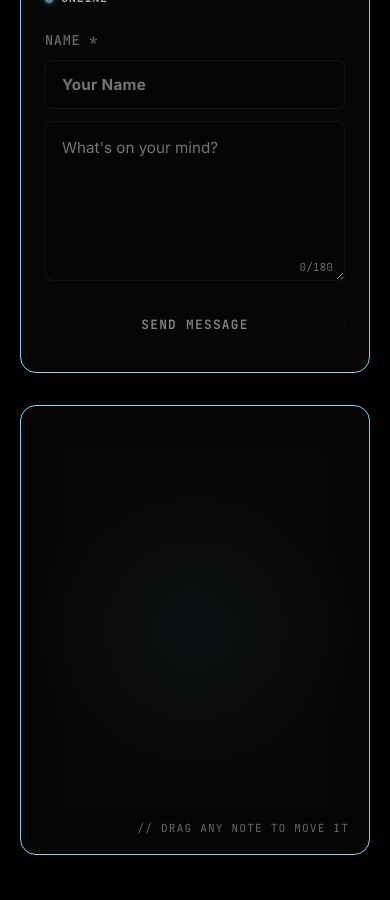
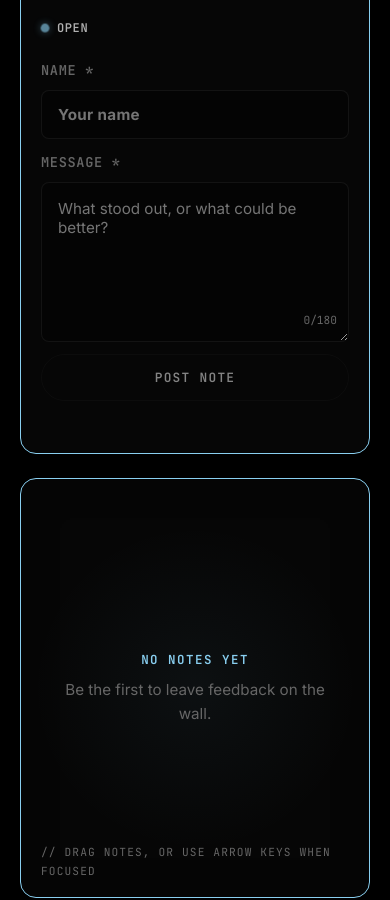
Before and after one commit to DimAntoniadis96/portfolio, a React (Vite) app: page / in a window 390 px wide. Shown: the part 10900-11800 px from the top of the page. Built offline with nearby package versions, Linux system fonts and the light colour scheme.

Commit message:
feat: add persistent storage, keyboard navigation, and responsive bounds for guestbook notes

```diff
--- a/src/components/Feedback.css
+++ b/src/components/Feedback.css
@@ -151,12 +151,15 @@ html.light .form-input {
 
 .signal-textarea-wrapper {
   position: relative;
+  display: flex;
+  flex-direction: column;
+  gap: 8px;
 }
 
 .signal-textarea {
   width: 100%;
   min-height: 160px;
-  padding: 16px;
+  padding: 16px 16px 34px;
   background: rgba(0, 0, 0, 0.2);
   border: 1px solid var(--border-color);
   border-radius: var(--radius-sm);
@@ -215,6 +218,13 @@ html.light .signal-textarea {
   cursor: not-allowed;
 }
 
+.signal-status {
+  min-height: 20px;
+  font-size: 0.82rem;
+  color: var(--text-secondary);
+  line-height: 1.5;
+}
+
 /* --- Right: Signal Board Area --- */
 .signal-board-area {
   position: relative;
@@ -229,10 +239,40 @@ html.light .signal-textarea {
   box-shadow: inset 0 0 40px rgba(0, 0, 0, 0.2);
 }
 
+.signal-board-empty {
+  position: absolute;
+  top: 50%;
+  left: 50%;
+  width: min(280px, calc(100% - 48px));
+  transform: translate(-50%, -50%);
+  text-align: center;
+  color: var(--text-tertiary);
+  pointer-events: none;
+  user-select: none;
+}
+
+.signal-board-empty span {
+  display: block;
+  margin-bottom: 8px;
+  font-family: var(--font-mono);
+  font-size: 0.78rem;
+  font-weight: 700;
+  letter-spacing: 0.12em;
+  text-transform: uppercase;
+  color: var(--accent-primary);
+}
+
+.signal-board-empty p {
+  font-size: 0.95rem;
+  line-height: 1.6;
+}
+
 .signal-board-hint {
   position: absolute;
   bottom: 16px;
   right: 20px;
+  left: 20px;
+  text-align: right;
   font-family: var(--font-mono);
   font-size: 0.7rem;
   color: var(--text-tertiary);
@@ -245,10 +285,21 @@ html.light .signal-textarea {
 /* --- Signal Note (Draggable) --- */
 .signal-note {
   position: absolute;
-  width: 180px;
+  width: 190px;
+  height: 150px;
   cursor: grab;
   user-select: none;
+  touch-action: none;
   transition: transform 0.4s cubic-bezier(0.175, 0.885, 0.32, 1.275);
+}
+
+.signal-note:focus-visible {
+  outline: none;
+}
+
+.signal-note:focus-visible .signal-note-inner {
+  border-color: var(--accent-primary);
+  box-shadow: 0 0 0 3px var(--accent-glow-strong), var(--shadow-card);
 }
 
 .signal-note.dragging {
@@ -258,12 +309,15 @@ html.light .signal-textarea {
 }
 
 .signal-note-inner {
+  height: 100%;
   padding: 12px 16px;
   background: var(--bg-card);
   backdrop-filter: var(--glass-blur);
   border: 1px solid var(--border-color);
   border-radius: var(--radius-lg);
   box-shadow: var(--shadow-card);
+  display: flex;
+  flex-direction: column;
   transition: box-shadow var(--transition-fast), border-color var(--transition-fast), transform 0.2s ease;
   animation: note-float 5s ease-in-out infinite;
 }
@@ -305,8 +359,43 @@ html.light .signal-textarea {
 }
 
 .signal-note-text {
+  flex: 1;
   font-size: 0.8rem;
   color: var(--text-secondary);
   line-height: 1.5;
   word-wrap: break-word;
+  word-break: break-word;
+  overflow-y: auto;
+  padding-right: 2px;
+  overscroll-behavior: contain;
 }
+
+.signal-note-text::-webkit-scrollbar {
+  width: 4px;
+}
+
+.signal-note-text::-webkit-scrollbar-thumb {
+  background: var(--border-color-hover);
+}
+
+@media (max-width: 640px) {
+  .feedback-header {
+    margin-bottom: 40px;
+  }
+
+  .signal-board-container {
+    gap: 24px;
+  }
+
+  .signal-input {
+    padding: 20px;
+  }
+
+  .signal-board-area {
+    min-height: 420px;
+  }
+
+  .signal-board-hint {
+    text-align: left;
+  }
+}
--- a/src/components/Feedback.jsx
+++ b/src/components/Feedback.jsx
@@ -1,31 +1,78 @@
-import { useState, useRef, useEffect } from 'react';
+import { useCallback, useEffect, useRef, useState } from 'react';
 import { useFadeIn } from '../hooks/useFadeIn';
 import './Feedback.css';
+
+const STORAGE_KEY = 'portfolio-guestbook-notes-v1';
+const NOTE_WIDTH = 190;
+const NOTE_HEIGHT = 150;
+const NOTE_MARGIN = 12;
+const BOARD_EDGE_PADDING = 16;
+const BOARD_HINT_SAFE_AREA = 70;
+const AUTHOR_MAX_LENGTH = 24;
+const MESSAGE_MAX_LENGTH = 180;
+const KEYBOARD_STEP = 12;
+
+function clamp(value, min, max) {
+  return Math.max(min, Math.min(value, max));
+}
+
+function clampNoteToBoard(note, boardRect) {
+  const maxX = Math.max(0, boardRect.width - NOTE_WIDTH - BOARD_EDGE_PADDING);
+  const maxY = Math.max(0, boardRect.height - NOTE_HEIGHT - BOARD_HINT_SAFE_AREA);
+  const minX = maxX > BOARD_EDGE_PADDING ? BOARD_EDGE_PADDING : 0;
+  const minY = maxY > BOARD_EDGE_PADDING ? BOARD_EDGE_PADDING : 0;
+
+  return {
+    ...note,
+    x: clamp(note.x, minX, maxX),
+    y: clamp(note.y, minY, maxY),
+  };
+}
+
+function getStoredNotes() {
+  if (typeof window === 'undefined') return [];
+
+  try {
+    const storedNotes = window.localStorage.getItem(STORAGE_KEY);
+    if (!storedNotes) return [];
+
+    const parsedNotes = JSON.parse(storedNotes);
+    if (!Array.isArray(parsedNotes)) return [];
+
+    return parsedNotes.filter((note) => (
+      note &&
+      typeof note.id === 'number' &&
+      typeof note.author === 'string' &&
+      typeof note.date === 'string' &&
+      typeof note.text === 'string' &&
+      Number.isFinite(note.x) &&
+      Number.isFinite(note.y)
+    ));
+  } catch {
+    return [];
+  }
+}
 
 export default function Feedback() {
   const { ref, isVisible } = useFadeIn();
 
-  // Board State
-  const [notes, setNotes] = useState([]);
   const boardRef = useRef(null);
+  const submitTimeoutRef = useRef(null);
+  const [notes, setNotes] = useState(getStoredNotes);
 
-  // Drag State
   const [draggingId, setDraggingId] = useState(null);
   const [dragOffset, setDragOffset] = useState({ x: 0, y: 0 });
 
-  // Form State
   const [author, setAuthor] = useState('');
   const [message, setMessage] = useState('');
   const [isSubmitting, setIsSubmitting] = useState(false);
+  const [statusMessage, setStatusMessage] = useState('');
 
-  const resolveCollisions = (currentNotes, fixedId = null) => {
+  const resolveCollisions = useCallback((currentNotes, fixedId = null) => {
     if (!boardRef.current) return currentNotes;
     const boardRect = boardRef.current.getBoundingClientRect();
-    const NOTE_WIDTH = 180;
-    const NOTE_HEIGHT = 90; // Reduced to reflect true note height better
-    const MARGIN = 8;
 
-    let resolved = currentNotes.map(n => ({ ...n }));
+    const resolved = currentNotes.map((note) => clampNoteToBoard(note, boardRect));
     let hasOverlap = true;
     let iterations = 0;
 
@@ -39,14 +86,14 @@ export default function Feedback() {
           let dx = a.x - b.x;
           let dy = a.y - b.y;
 
-          const overlapX = (NOTE_WIDTH + MARGIN) - Math.abs(dx);
-          const overlapY = (NOTE_HEIGHT + MARGIN) - Math.abs(dy);
+          const overlapX = (NOTE_WIDTH + NOTE_MARGIN) - Math.abs(dx);
+          const overlapY = (NOTE_HEIGHT + NOTE_MARGIN) - Math.abs(dy);
 
           if (overlapX > 0 && overlapY > 0) {
             hasOverlap = true;
-            let pushX = 0, pushY = 0;
+            let pushX = 0;
+            let pushY = 0;
 
-            // Fix perfect overlapping in corners
             if (dx === 0 && dy === 0) {
               dx = (Math.random() - 0.5);
               dy = (Math.random() - 0.5);
@@ -77,14 +124,11 @@ export default function Feedback() {
               b.y -= pushY;
             }
 
-            // Clamp immediately so they bounce off walls
             if (a.id !== fixedId) {
-              a.x = Math.max(0, Math.min(a.x, boardRect.width - NOTE_WIDTH));
-              a.y = Math.max(0, Math.min(a.y, boardRect.height - NOTE_HEIGHT));
+              Object.assign(a, clampNoteToBoard(a, boardRect));
             }
             if (b.id !== fixedId) {
-              b.x = Math.max(0, Math.min(b.x, boardRect.width - NOTE_WIDTH));
-              b.y = Math.max(0, Math.min(b.y, boardRect.height - NOTE_HEIGHT));
+              Object.assign(b, clampNoteToBoard(b, boardRect));
             }
           }
         }
@@ -93,13 +137,39 @@ export default function Feedback() {
       iterations++;
     }
     return resolved;
-  };
+  }, []);
+
+  useEffect(() => {
+    try {
+      window.localStorage.setItem(STORAGE_KEY, JSON.stringify(notes));
+    } catch {
+      // The board still works if storage is unavailable.
+    }
+  }, [notes]);
+
+  useEffect(() => {
+    const handleResize = () => {
+      setNotes((currentNotes) => resolveCollisions(currentNotes));
+    };
+
+    handleResize();
+    window.addEventListener('resize', handleResize);
+
+    return () => {
+      window.removeEventListener('resize', handleResize);
+      if (submitTimeoutRef.current) {
+        window.clearTimeout(submitTimeoutRef.current);
+      }
+    };
+  }, [resolveCollisions]);
 
   const handlePointerDown = (e, id, note) => {
+    if (!boardRef.current) return;
+
+    e.preventDefault();
     e.stopPropagation();
-    e.target.setPointerCapture(e.pointerId);
+    e.currentTarget.setPointerCapture(e.pointerId);
 
-    if (!boardRef.current) return;
     const boardRect = boardRef.current.getBoundingClientRect();
 
     setDraggingId(id);
@@ -113,65 +183,99 @@ export default function Feedback() {
     if (draggingId === null || !boardRef.current) return;
 
     const boardRect = boardRef.current.getBoundingClientRect();
-    let newX = (e.clientX - boardRect.left) - dragOffset.x;
-    let newY = (e.clientY - boardRect.top) - dragOffset.y;
+    const nextPosition = clampNoteToBoard({
+      x: (e.clientX - boardRect.left) - dragOffset.x,
+      y: (e.clientY - boardRect.top) - dragOffset.y,
+    }, boardRect);
 
-    // Clamping to keep notes inside the board area
-    const NOTE_WIDTH = 180; // approximate width of .signal-note
-    const NOTE_HEIGHT = 90; // approximate height of .signal-note
-
-    newX = Math.max(0, Math.min(newX, boardRect.width - NOTE_WIDTH));
-    newY = Math.max(0, Math.min(newY, boardRect.height - NOTE_HEIGHT));
-
-    setNotes(notes.map(n =>
-      n.id === draggingId ? { ...n, x: newX, y: newY } : n
-    ));
+    setNotes((currentNotes) => currentNotes.map((note) => (
+      note.id === draggingId ? { ...note, x: nextPosition.x, y: nextPosition.y } : note
+    )));
   };
 
   const handlePointerUp = (e) => {
     if (draggingId !== null) {
-      e.target.releasePointerCapture(e.pointerId);
-      // Resolve collisions upon dropping, keeping the dragged note fixed
-      setNotes(prev => resolveCollisions(prev, draggingId));
+      if (e.currentTarget.hasPointerCapture(e.pointerId)) {
+        e.currentTarget.releasePointerCapture(e.pointerId);
+      }
+
+      setNotes((currentNotes) => resolveCollisions(currentNotes, draggingId));
       setDraggingId(null);
     }
   };
 
+  const handleNoteKeyDown = (e, noteId) => {
+    const directions = {
+      ArrowUp: [0, -1],
+      ArrowRight: [1, 0],
+      ArrowDown: [0, 1],
+      ArrowLeft: [-1, 0],
+    };
+    const direction = directions[e.key];
+
+    if (!direction || !boardRef.current) return;
+    e.preventDefault();
+
+    const [moveX, moveY] = direction;
+    const step = e.shiftKey ? KEYBOARD_STEP * 3 : KEYBOARD_STEP;
+
+    setNotes((currentNotes) => {
+      const boardRect = boardRef.current.getBoundingClientRect();
+      const movedNotes = currentNotes.map((note) => {
+        if (note.id !== noteId) return note;
+
+        return clampNoteToBoard({
+          ...note,
+          x: note.x + (moveX * step),
+          y: note.y + (moveY * step),
+        }, boardRect);
+      });
+
+      return resolveCollisions(movedNotes, noteId);
+    });
+  };
+
   const handleSubmit = (e) => {
     e.preventDefault();
-    if (!message.trim() || !author.trim()) return;
+    const trimmedAuthor = author.trim();
+    const trimmedMessage = message.trim();
+
+    if (!trimmedMessage || !trimmedAuthor) {
+      setStatusMessage('Add your name and a short note before posting.');
+      return;
+    }
 
     setIsSubmitting(true);
+    setStatusMessage('');
 
-    // Simulate network delay
-    setTimeout(() => {
+    submitTimeoutRef.current = window.setTimeout(() => {
       const today = new Date();
-      const month = today.toLocaleString('default', { month: 'short' }).toUpperCase();
+      const month = today.toLocaleString('en-US', { month: 'short' }).toUpperCase();
       const day = today.getDate();
 
-      // Calculate a central spawn point
       let spawnX = 100;
       let spawnY = 100;
       if (boardRef.current) {
-         const rect = boardRef.current.getBoundingClientRect();
-         spawnX = (rect.width / 2) - 90 + (Math.random() * 40 - 20);
-         spawnY = (rect.height / 2) - 60 + (Math.random() * 40 - 20);
+        const rect = boardRef.current.getBoundingClientRect();
+        spawnX = clamp((rect.width / 2) - (NOTE_WIDTH / 2) + (Math.random() * 40 - 20), 0, Math.max(0, rect.width - NOTE_WIDTH));
+        spawnY = clamp((rect.height / 2) - (NOTE_HEIGHT / 2) + (Math.random() * 40 - 20), 0, Math.max(0, rect.height - NOTE_HEIGHT));
       }
 
       const newNote = {
         id: Date.now(),
-        author: author.trim(),
+        author: trimmedAuthor,
         date: `${month} ${day}`,
-        text: message.trim(),
+        text: trimmedMessage,
         x: spawnX,
         y: spawnY,
       };
 
-      // Resolve collisions, pushing old notes away from the new one
-      setNotes(prev => resolveCollisions([...prev, newNote], newNote.id));
+      setNotes((currentNotes) => resolveCollisions([...currentNotes, newNote], newNote.id));
       setMessage('');
+      setAuthor('');
       setIsSubmitting(false);
-    }, 600);
+      setStatusMessage(`Thanks, ${trimmedAuthor}. Your note is on the wall.`);
+    }, 350);
   };
 
   return (
@@ -180,10 +284,11 @@ export default function Feedback() {
         <div ref={ref} className={`fade-in ${isVisible ? 'visible' : ''}`}>
 
           <div className="feedback-header">
-            <span className="section-label">Community</span>
-            <h2 className="section-heading">Guest<span style={{ color: 'var(--accent-primary)' }}>Book</span></h2>
+            <span className="section-label">Feedback wall</span>
+            <h2 className="section-heading">Guest<span style={{ color: 'var(--accent-primary)' }}>book</span></h2>
             <p className="feedback-text">
-              Leave a message on the wall. Feel free to drag notes around to organize them!
+              Share a quick note about my work, a collaboration idea, or something I could improve.
+              Your note lands on the wall, then you can drag it into place.
             </p>
           </div>
 
@@ -192,38 +297,53 @@ export default function Feedback() {
             {/* Left: Signal Input */}
             <div className="signal-input">
               <div className="signal-input-header">
-                <span className="signal-input-title">New Entry</span>
-                <h3>Leave a message</h3>
+                <span className="signal-input-title">Sign the wall</span>
+                <h3>Add your feedback</h3>
                 <div className="signal-live">
-                  <div className="signal-live-dot"></div>
-                  ONLINE
+                  <div className="signal-live-dot" aria-hidden="true"></div>
+                  OPEN
                 </div>
               </div>
 
               <form onSubmit={handleSubmit} className="signal-form-group">
                 <div className="form-group">
-                  <label className="form-label">Name *</label>
+                  <label className="form-label" htmlFor="guestbook-name">Name *</label>
                   <input
+                    id="guestbook-name"
                     type="text"
                     className="form-input name-input"
                     value={author}
-                    onChange={(e) => setAuthor(e.target.value.substring(0, 15))}
-                    placeholder="Your Name"
+                    onChange={(e) => {
+                      setAuthor(e.target.value.slice(0, AUTHOR_MAX_LENGTH));
+                      setStatusMessage('');
+                    }}
+                    placeholder="Your name"
                     disabled={isSubmitting}
+                    maxLength={AUTHOR_MAX_LENGTH}
+                    autoComplete="name"
                     required
                   />
                 </div>
 
                 <div className="signal-textarea-wrapper">
+                  <label className="form-label" htmlFor="guestbook-message">Message *</label>
                   <textarea
+                    id="guestbook-message"
                     className="signal-textarea form-textarea"
-                    placeholder="What's on your mind?"
+                    placeholder="What stood out, or what could be better?"
                     value={message}
-                    onChange={(e) => setMessage(e.target.value.substring(0, 180))}
+                    onChange={(e) => {
+                      setMessage(e.target.value.slice(0, MESSAGE_MAX_LENGTH));
+                      setStatusMessage('');
+                    }}
                     disabled={isSubmitting}
+                    maxLength={MESSAGE_MAX_LENGTH}
+                    aria-describedby="guestbook-message-count"
                     required
                   ></textarea>
-                  <span className="signal-char-count">{message.length}/180</span>
+                  <span className="signal-char-count" id="guestbook-message-count">
+                    {message.length}/{MESSAGE_MAX_LENGTH}
+                  </span>
                 </div>
 
                 <button
@@ -231,8 +351,11 @@ export default function Feedback() {
                   className="signal-btn"
                   disabled={isSubmitting || message.trim().length === 0 || author.trim().length === 0}
                 >
-                  {isSubmitting ? 'Sending...' : 'Send Message'}
+                  {isSubmitting ? 'Posting...' : 'Post Note'}
                 </button>
+                <p className="signal-status" id="guestbook-status" role="status" aria-live="polite">
+                  {statusMessage}
+                </p>
               </form>
             </div>
 
@@ -240,8 +363,20 @@ export default function Feedback() {
             <div
               className="signal-board-area"
               ref={boardRef}
+              role="region"
+              aria-label="Guestbook note wall"
+              aria-describedby="guestbook-board-hint"
             >
-              <div className="signal-board-hint">// Drag any note to move it</div>
+              <div className="signal-board-hint" id="guestbook-board-hint">
+                // Drag notes, or use arrow keys when focused
+              </div>
+
+              {notes.length === 0 && (
+                <div className="signal-board-empty">
+                  <span>No notes yet</span>
+                  <p>Be the first to leave feedback on the wall.</p>
+                </div>
+              )}
 
               {notes.map(note => (
                 <div
@@ -255,6 +390,11 @@ export default function Feedback() {
                   onPointerMove={handlePointerMove}
                   onPointerUp={handlePointerUp}
                   onPointerCancel={handlePointerUp}
+                  onKeyDown={(e) => handleNoteKeyDown(e, note.id)}
+                  tabIndex={0}
+                  role="article"
+                  aria-label={`${note.author} wrote on ${note.date}: ${note.text}`}
+                  title="Drag to move. Use arrow keys while focused for small adjustments."
                 >
                   <div className="signal-note-inner" style={{ animationDelay: `${(note.id % 5) * -1.2}s` }}>
                     <div className="signal-note-header">
```
